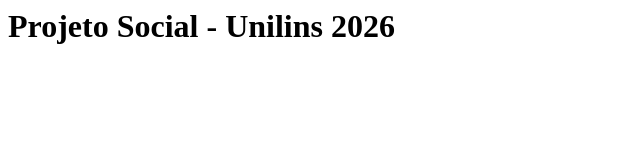
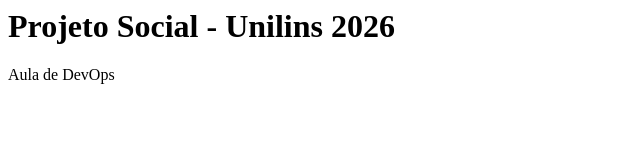
Before and after one commit to BrunoReynaldo/Aula_DevOps, a plain HTML site: page index.html in a window 1280 px wide. Shown: the full height of the page, 0-640 px from the left. Drawn offline with Linux system fonts and the light colour scheme.

Commit message:
Atualizadogit add .!

```diff
--- a/index.html
+++ b/index.html
@@ -1 +1,2 @@
 <h1> Projeto Social - Unilins 2026 </h1>
+<p> Aula de DevOps </p>
```
